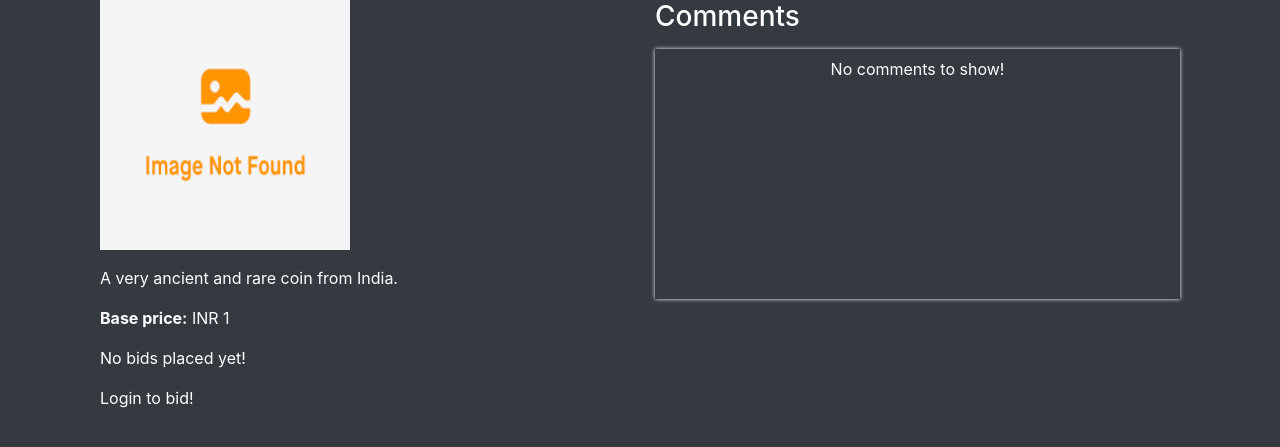
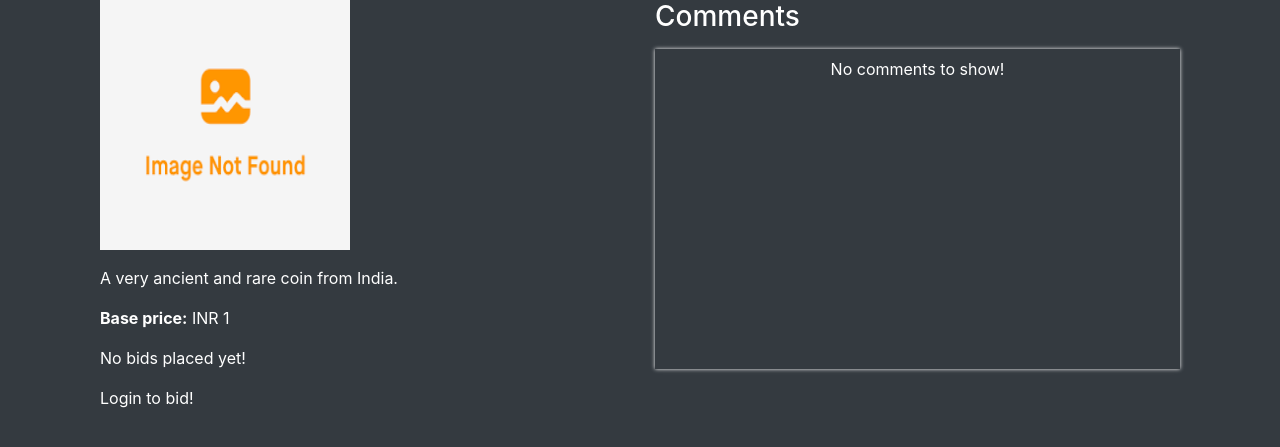
Before and after one commit to RakeshSeervi/auctions, a Django app: page /listing/1 in a window 1280 px wide. Shown: the part 194-641 px from the top of the page. Run offline with Django 3.2, Linux system fonts and the light colour scheme; data comes from the database, SQL or seed files in the repository; both versions use the stored data as it was after the commit; some libraries are stand-ins or nearby versions.

Commit message:
fixed commentbox

```diff
--- a/auctions/static/auctions/script.js
+++ /dev/null
@@ -1,4 +0,0 @@
-window.onload=function(){
-    objDiv = document.getElementById("comment");
-    objDiv.scrollTop = objDiv.scrollHeight;
-}
--- a/auctions/templates/auctions/listing.html
+++ b/auctions/templates/auctions/listing.html
@@ -97,7 +97,7 @@
             </div>
             <div class="col-6">
                 <h3>Comments</h3>
-                <div id="comment" style="height:250px; overflow-y:auto; box-shadow: 0 0 4px white; padding:8px; margin-bottom:16px; margin-top:16px;">
+                <div id="comment" style="height:40vh; overflow-y:auto; box-shadow: 0 0 4px white; padding:8px; margin-bottom:16px; margin-top:16px;">
                 {% if comments.count %}
                     {% for comment in comments %}
                         <hr>
@@ -125,4 +125,8 @@
             </div>
         </div>
     </div>
+    <script>
+        objDiv = document.getElementById("comment");
+        objDiv.scrollTop = objDiv.scrollHeight;
+    </script>
 {% endblock %}
```
Also changed, not shown: db.sqlite3, 2 other files.
